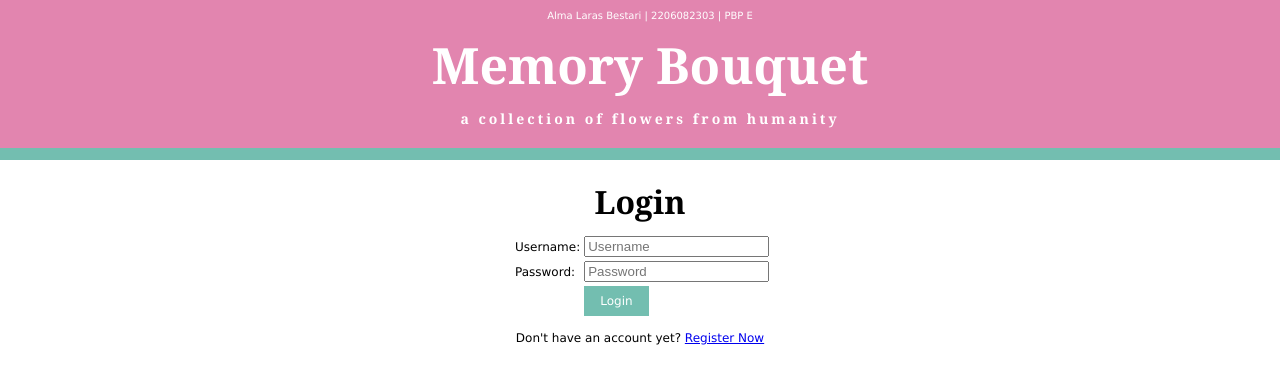
After one commit to almayawn/memory-bouquet, a Django app: page /login/ in a window 1280 px wide. The commit adds this page. Shown: the top 384 px of the page. Run offline with Django 4.2, Linux system fonts and the light colour scheme.

Commit message:
Selesai Tugas 4

```diff
--- a/main/models.py
+++ b/main/models.py
@@ -1,6 +1,8 @@
 from django.db import models
+from django.contrib.auth.models import User
 
 class Flower(models.Model):
+    user = models.ForeignKey(User, on_delete=models.CASCADE)
     name = models.CharField(max_length=255)
     amount = models.IntegerField()
     description = models.TextField()
--- /dev/null
+++ b/main/templates/login.html
@@ -0,0 +1,50 @@
+{% extends 'base.html' %}
+
+{% block meta %}
+    <title>Login</title>
+{% endblock meta %}
+
+{% block content %}
+
+    <div class="header">
+        <p class="information">{{ owner_name }} | {{ npm }} | {{ class }}</p>
+        <h1>{{ application }}</h1>
+        <h2>a collection of flowers from humanity</h2>
+    </div>
+
+<div class = "login">
+    <h1>Login</h1>
+
+    <form method="POST" action="">
+        {% csrf_token %}
+        <table>
+            <tr>
+                <td>Username: </td>
+                <td><input type="text" name="username" placeholder="Username" class="form-control"></td>
+            </tr>
+
+            <tr>
+                <td>Password: </td>
+                <td><input type="password" name="password" placeholder="Password" class="form-control"></td>
+            </tr>
+
+            <tr>
+                <td></td>
+                <td><input class="btn login_btn" type="submit" value="Login"></td>
+            </tr>
+        </table>
+    </form>
+
+    {% if messages %}
+        <ul>
+            {% for message in messages %}
+                <li>{{ message }}</li>
+            {% endfor %}
+        </ul>
+    {% endif %}
+
+   <p>Don't have an account yet? <a href="{% url 'main:register' %}">Register Now</a></p>
+
+</div>
+
+{% endblock content %}
--- a/main/urls.py
+++ b/main/urls.py
@@ -1,11 +1,19 @@
 from django.urls import path
 from main.views import show_main, create_entry, show_xml, show_json, show_xml_by_id, show_json_by_id
+from main.views import register, login_user, logout_user
+from main.views import increment_flower_amount, decrement_flower_amount, delete_flower
 
 app_name = 'main'
 
 urlpatterns = [
+    path('register/', register, name='register'),
+    path('login/', login_user, name='login'),
+    path('logout/', logout_user, name='logout'),
     path('', show_main, name='show_main'),
     path('create-entry', create_entry, name='create_entry'),
+    path('int-flower/<int:pk_id>/', increment_flower_amount, name='inc_flower'),
+    path('dec-flower/<int:pk_id>/', decrement_flower_amount, name='dec_flower'),
+    path('del-flower/<int:pk_id>/', delete_flower, name='del_flower'),
     path('xml/', show_xml, name='show_xml'),
     path('json/', show_json, name='show_json'),
     path('xml/<int:id>/', show_xml_by_id, name='show_xml_by_id'),
--- a/main/views.py
+++ b/main/views.py
@@ -1,3 +1,10 @@
+import datetime
+from django.contrib.auth import authenticate, login
+from django.contrib.auth.decorators import login_required
+from django.contrib.auth import logout
+from django.shortcuts import redirect
+from django.contrib.auth.forms import UserCreationForm
+from django.contrib import messages
 from django.http import HttpResponse
 from django.core import serializers
 from django.http import HttpResponseRedirect
@@ -7,8 +14,53 @@ from django.shortcuts import render
 from main.models import Flower
 from django.contrib import messages
 
+def register(request):
+    form = UserCreationForm()
+
+    if request.method == "POST":
+        form = UserCreationForm(request.POST)
+        if form.is_valid():
+            form.save()
+            messages.success(request, 'Your account has been successfully created!')
+            return redirect('main:login')
+    context = {
+        'form':form,
+        'owner_name': 'Alma Laras Bestari',
+        'npm': '2206082303',
+        'class': 'PBP E',
+        'application': 'Memory Bouquet',
+        }
+    return render(request, 'register.html', context)
+
+def login_user(request):
+    if request.method == 'POST':
+        username = request.POST.get('username')
+        password = request.POST.get('password')
+        user = authenticate(request, username=username, password=password)
+        if user is not None:
+            login(request, user)
+            response = HttpResponseRedirect(reverse("main:show_main"))
+            response.set_cookie('last_login', str(datetime.datetime.now()))
+            return response
+        else:
+            messages.info(request, 'Sorry, incorrect username or password. Please try again.')
+    context = {
+        'owner_name': 'Alma Laras Bestari',
+        'npm': '2206082303',
+        'class': 'PBP E',
+        'application': 'Memory Bouquet',
+    }
+    return render(request, 'login.html', context)
+
+def logout_user(request):
+    logout(request)
+    response = HttpResponseRedirect(reverse('main:login'))
+    response.delete_cookie('last_login')
+    return response
+
+@login_required(login_url='/login')
 def show_main(request):
-    flowers = Flower.objects.all()
+    flowers = Flower.objects.filter(user=request.user)
 
     total_entries = len(flowers)
     if (total_entries > 1):
@@ -17,12 +69,14 @@ def show_main(request):
         entry_messages = f'You have a total of {total_entries} entry'
 
     context = {
-        'name': 'Alma Laras Bestari',
+        'owner_name': 'Alma Laras Bestari',
         'npm': '2206082303',
         'class': 'PBP E',
         'application': 'Memory Bouquet',
+        'name': request.user.username,
         'flowers': flowers,
         'total_entry_message': entry_messages,
+        'last_login': request.COOKIES['last_login'],
     }
 
     return render(request, "main.html", context)
@@ -31,13 +85,45 @@ def create_entry(request):
     form = FlowerForm(request.POST or None)
 
     if form.is_valid() and request.method == "POST":
-        form.save()
+        entry = form.save(commit=False)
+        entry.user = request.user
+        entry.save()
         name = form.cleaned_data['name']
         messages.success(request, f'succesfully added a new entry "{name}"')
         return HttpResponseRedirect(reverse('main:show_main'))
 
-    context = {'form': form}
+    context = {
+        'form': form,
+        'owner_name': 'Alma Laras Bestari',
+        'npm': '2206082303',
+        'class': 'PBP E',
+        'application': 'Memory Bouquet',
+    }
     return render(request, "create_entry.html", context)
+
+def increment_flower_amount(request, pk_id):
+    if request.method == 'POST':
+        flower = Flower.objects.get(id=pk_id)
+        flower.amount += 1
+        flower.save()
+
+    return redirect('main:show_main')
+
+def decrement_flower_amount(request, pk_id):
+    if request.method == 'POST':
+        flower = Flower.objects.get(id=pk_id)
+        if flower.amount > 0:
+            flower.amount -= 1
+            flower.save()
+
+    return redirect('main:show_main')
+
+def delete_flower(request, pk_id):
+    if request.method == 'POST':
+        flower = Flower.objects.get(id=pk_id)
+        flower.delete()
+
+    return redirect('main:show_main')
 
 def show_xml(request):
     data = Flower.objects.all()
--- a/memory_bouquet/settings.py
+++ b/memory_bouquet/settings.py
@@ -108,7 +108,7 @@ AUTH_PASSWORD_VALIDATORS = [
 
 LANGUAGE_CODE = 'en-us'
 
-TIME_ZONE = 'UTC'
+TIME_ZONE = 'Asia/Jakarta'
 
 USE_I18N = True
 
--- a/templates/base.html
+++ b/templates/base.html
@@ -2,6 +2,8 @@
 <!DOCTYPE html>
 <html lang="en">
     <head>
+        <title>Memory Bouquet</title>
+    </head>
         <meta charset="UTF-8" />
         <meta
             name="viewport"
@@ -9,7 +11,217 @@
         />
         {% block meta %}
         {% endblock meta %}
-    </head>
+    <style>
+    html, body {
+        margin: 0;
+        padding: 0;
+    }
+
+    .container {
+        margin-left: 20px;
+        margin-right: 20px;
+    }
+
+    .header{
+        width:100%;
+        background-color: #e285af;
+        text-align: center;
+        color: white;
+        padding: 10px;
+        border-bottom: 12px solid #73beb0;
+    }
+
+    .total-entry{
+        font-size: 12px;
+        text-align: center;
+        margin: 20px;
+    }
+
+    .information{
+        margin: 0px;
+        font-size: 10px
+    }
+
+    .table-container {
+        margin: 10px auto 20px auto;
+        text-align: center;
+    }
+
+    .messages{
+        text-align: center;
+        display: inline-block;
+        width: 20%;
+        padding: 10px;
+        margin: 0 auto;
+        font-family: Verdana, sans-serif;
+        background-color: #b5e1d9;
+        font-size: 12px;
+        display: block;
+        list-style-type: none;
+        border-radius: 4px;
+    }
+
+    .flower-input, .login, .register{
+        margin: auto;
+        padding: 10px;
+        text-align: left;
+        border-style: none;
+    }
+
+    .register {
+        width: 45%;
+    }
+
+    .flower-input {
+        width: 50%;
+    }
+
+    .login {
+        width: 20%;;
+    }
+
+    .flower-input h1, .login h1, .register h1{
+        font-size: 32px;
+        text-align: center;
+    }
+
+    .flower-input label {
+        font-size: 14px;
+    }
+
+    .login td, .login label, .register label{
+        font-size: 12px;
+    }
+
+    .register label, .register th {
+        vertical-align: top;
+        text-align: left;
+    }
+
+    .login p, .register span {
+        font-size: 12px;
+    }
+
+    .login p {
+        text-align: center;
+    }
+
+    input[type=submit]{
+        background-color: #73beb0;
+        border: none;
+        font-family: Verdana, sans-serif;
+        color: white;
+        padding: 8px 16px;
+        text-decoration: none;
+        display: inline-block;
+        font-size: 12px;
+        text-align: left
+    }
+
+    input[type=submit]:hover {
+        background-color: #3a5b7b;
+    }
+
+    .greetings {
+        text-align: center;
+    }
+
+    .greetings h1{
+        font-size: 24px;
+        margin: 16px 10px 0px 10px;
+    }
+
+    .greetings span{
+        font-size: 10px;
+        font-family: Verdana, sans-serif;
+        margin: 0px 10px 10px 10px;
+    }
+
+    .flower-table{
+        text-align: center;
+        width: 100%;
+    }
+
+    .flower-table table, .flower-table th, .flower-table td{
+        margin: 10;
+        padding: 10;
+        border-collapse: collapse;
+    }
+
+    .flower-table th{
+        color: white;
+        border:1px solid #73beb0;
+        background-color: #73beb0;
+        border-style: outset;
+        font-size: 16px;
+    }
+
+    .flower-table td{
+        border:px solid #73beb0;
+        border-style: inset;
+        font-size: 12px;
+    }
+
+    .flower-table form {
+        display: inline-block;
+        margin: 0px 15px;
+    }
+
+    .inc-dec-button {
+        padding: 2px 8px;
+        width: 100%;
+        max-width: 100%
+    }
+
+    .inc-dec-button:hover {
+        background-color: #3a5b7b;
+    }
+
+    .del-button {
+        background-color: #ffffff;
+        color:#e43a6a;
+        padding: 4px 8px;
+        margin: 8px;
+    }
+
+    .del-button:hover {
+        color: #6b0d20;
+    }
+
+    h1{
+        margin: 10px;
+        font-family: Georgia, serif;
+        font-size: 50px;
+    }
+
+    h2{
+        margin: 10px;
+        font-family: Georgia, serif;
+        font-size: 14px;
+        letter-spacing: 3px;
+    }
+
+    p, table, th, td, li {
+        font-family: Verdana, sans-serif;
+    }
+
+    button {
+        background-color: #e285af; /* Green */
+        border: none;
+        font-family: Verdana, sans-serif;
+        color: white;
+        padding: 8px 16px;
+        text-decoration: none;
+        display: inline-block;
+        font-size: 12px;
+        text-align: left
+    }
+
+    a {
+        display: inline-block
+    }
+
+    </style>
 
     <body>
         {% block content %}
```
Also changed, not shown: main/templates/create_entry.html (+8 -0 lines), main/templates/main.html (+41 -108 lines), main/templates/register.html (added, +38 -0 lines), README.md, main/migrations/0003_flower_user.py (added).
